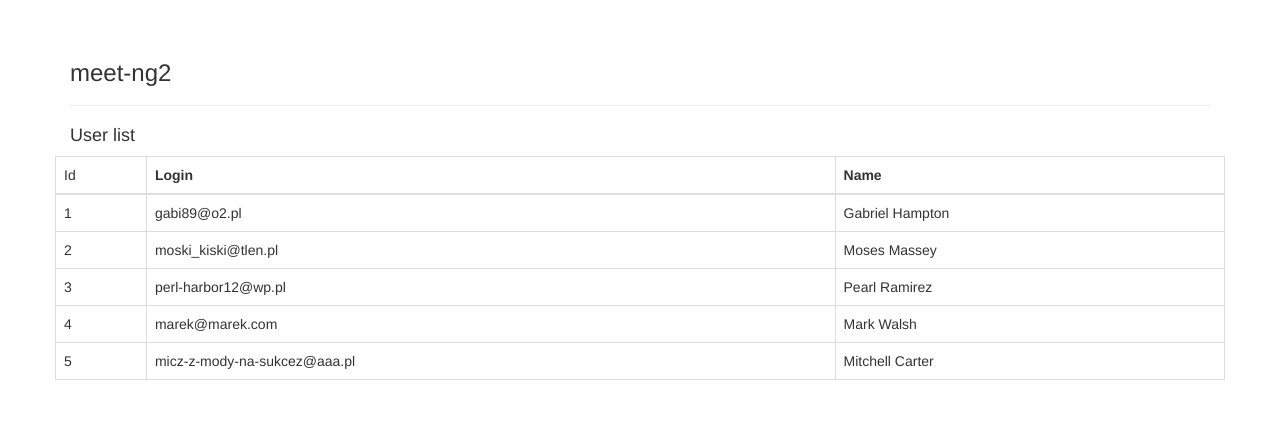
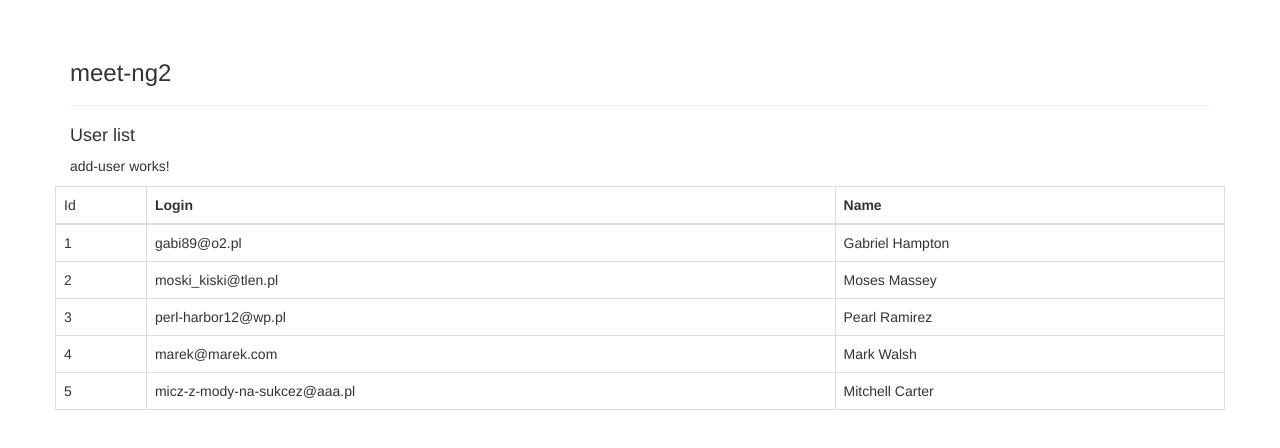
Before and after one commit to ArturJar/library, an Angular app: page / in a window 1280 px wide. Shown: the top 448 px of the page. Built offline with nearby package versions, Linux system fonts and the light colour scheme.

Commit message:
add add-user compinent and nest it in user-list

```diff
--- /dev/null
+++ b/src/app/add-user/add-user.component.html
@@ -0,0 +1,3 @@
+<p>
+  add-user works!
+</p>
--- /dev/null
+++ b/src/app/add-user/add-user.component.ts
@@ -0,0 +1,15 @@
+import { Component, OnInit } from '@angular/core';
+
+@Component({
+  selector: 'app-add-user',
+  templateUrl: './add-user.component.html',
+  styleUrls: ['./add-user.component.css']
+})
+export class AddUserComponent implements OnInit {
+
+  constructor() { }
+
+  ngOnInit() {
+  }
+
+}
--- a/src/app/app.module.ts
+++ b/src/app/app.module.ts
@@ -5,11 +5,13 @@ import { HttpModule } from '@angular/http';
 
 import { AppComponent } from './app.component';
 import { UserListComponent } from './user-list/user-list.component';
+import { AddUserComponent } from './add-user/add-user.component';
 
 @NgModule({
   declarations: [
     AppComponent,
-    UserListComponent
+    UserListComponent,
+    AddUserComponent
   ],
   imports: [
     BrowserModule,
--- a/src/app/user-list/user-list.component.html
+++ b/src/app/user-list/user-list.component.html
@@ -1,4 +1,5 @@
 <h4>User list</h4>
+<app-add-user></app-add-user>
 <div class="row">
   <table class="table table-bordered">
     <thead>
```
Also changed, not shown: src/app/add-user/add-user.component.css (added), 1 other file (tests, documents, lock files or other folders).
